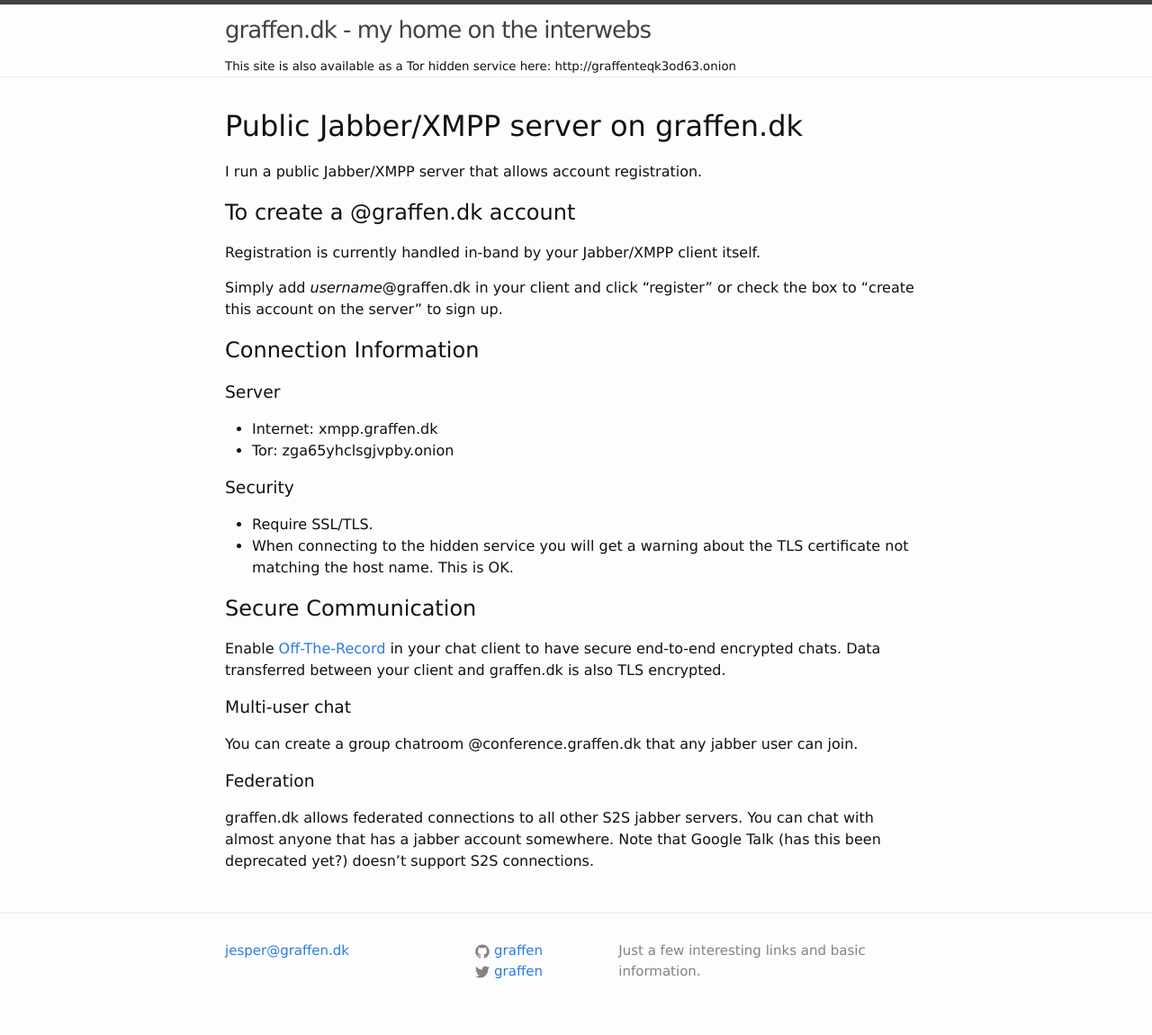
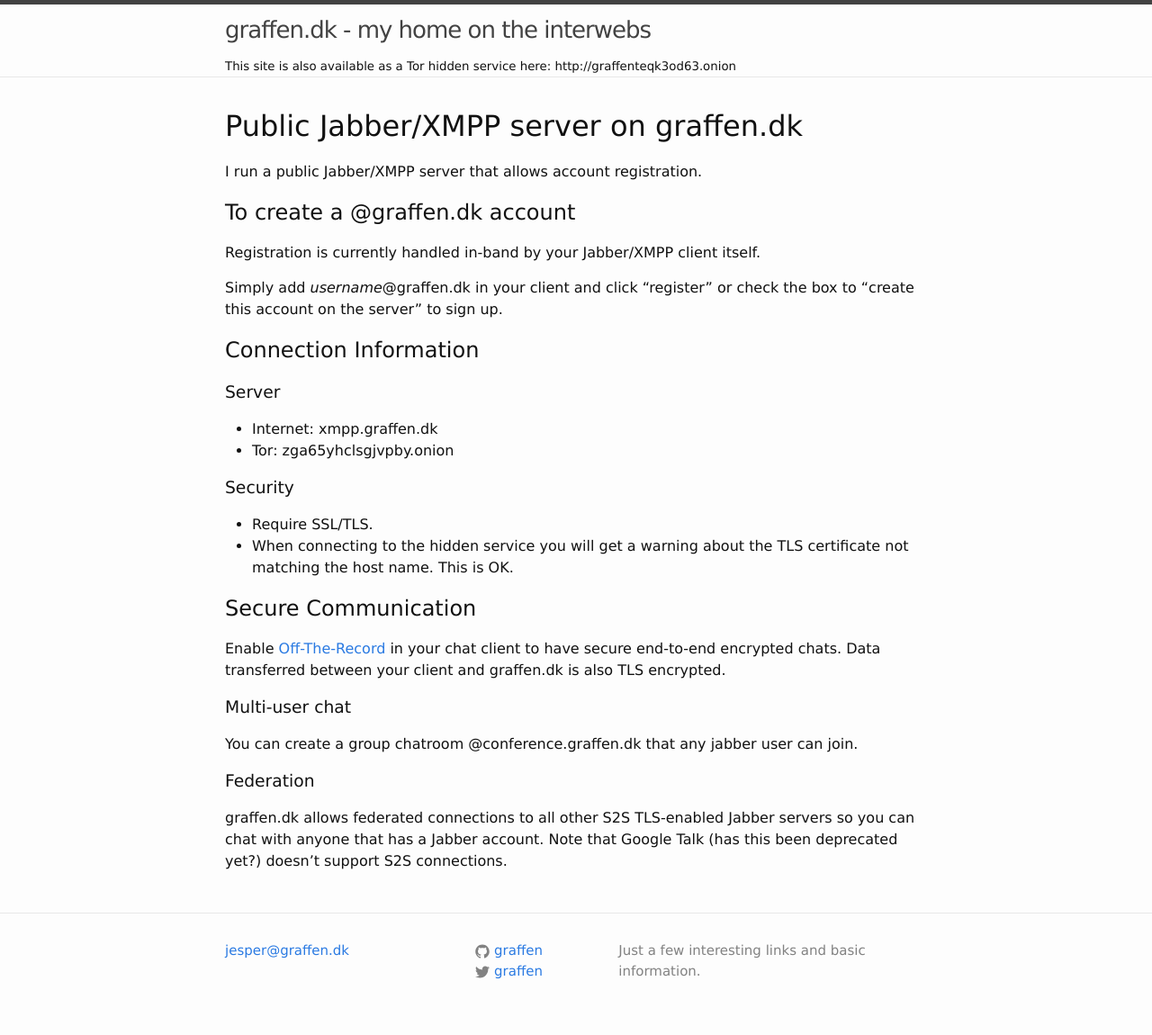
Before and after one commit to graffen/graffen.github.io, a Jekyll site: the page built from jabber/index.md, in a window 1280 px wide. Shown: the whole page at 90% size. Built offline with Jekyll 4.4.1, drawn with Linux system fonts in a browser that asks for light colours.

Commit message:
Text update on jabber page

```diff
--- a/jabber/index.md
+++ b/jabber/index.md
@@ -33,4 +33,4 @@ You can create a group chatroom @conference.graffen.dk that any jabber user can
 
 ### Federation
 
-graffen.dk allows federated connections to all other S2S jabber servers. You can chat with almost anyone that has a jabber account somewhere. Note that Google Talk (has this been deprecated yet?) doesn't support S2S connections.
+graffen.dk allows federated connections to all other S2S TLS-enabled Jabber servers so you can chat with anyone that has a Jabber account. Note that Google Talk (has this been deprecated yet?) doesn't support S2S connections.
```
